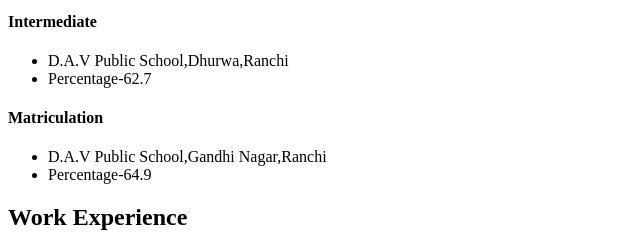
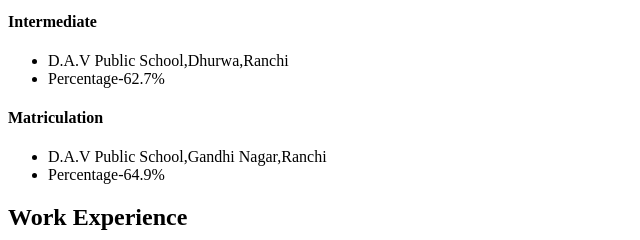
Before and after one commit to HariOmSundram/My-Portfolio, a plain HTML site: page index.html in a window 1280 px wide. Shown: the part 321-561 px from the top of the page, 0-640 px from the left. Drawn offline with Linux system fonts and the light colour scheme.

Commit message:
Update index.html

```diff
--- a/index.html
+++ b/index.html
@@ -24,13 +24,13 @@
    <h4>Intermediate</h4>
    <ul>
     <li>D.A.V Public School,Dhurwa,Ranchi
-        <li>Percentage-62.7</li>
+        <li>Percentage-62.7%</li>
         </li>
    </ul>
    <h4>Matriculation</h4>
     <ul>
         <li>D.A.V Public School,Gandhi Nagar,Ranchi
-        <li>Percentage-64.9</li>
+        <li>Percentage-64.9%</li>
         </li>
     </ul>
    <h2>Work Experience</h2>
```
